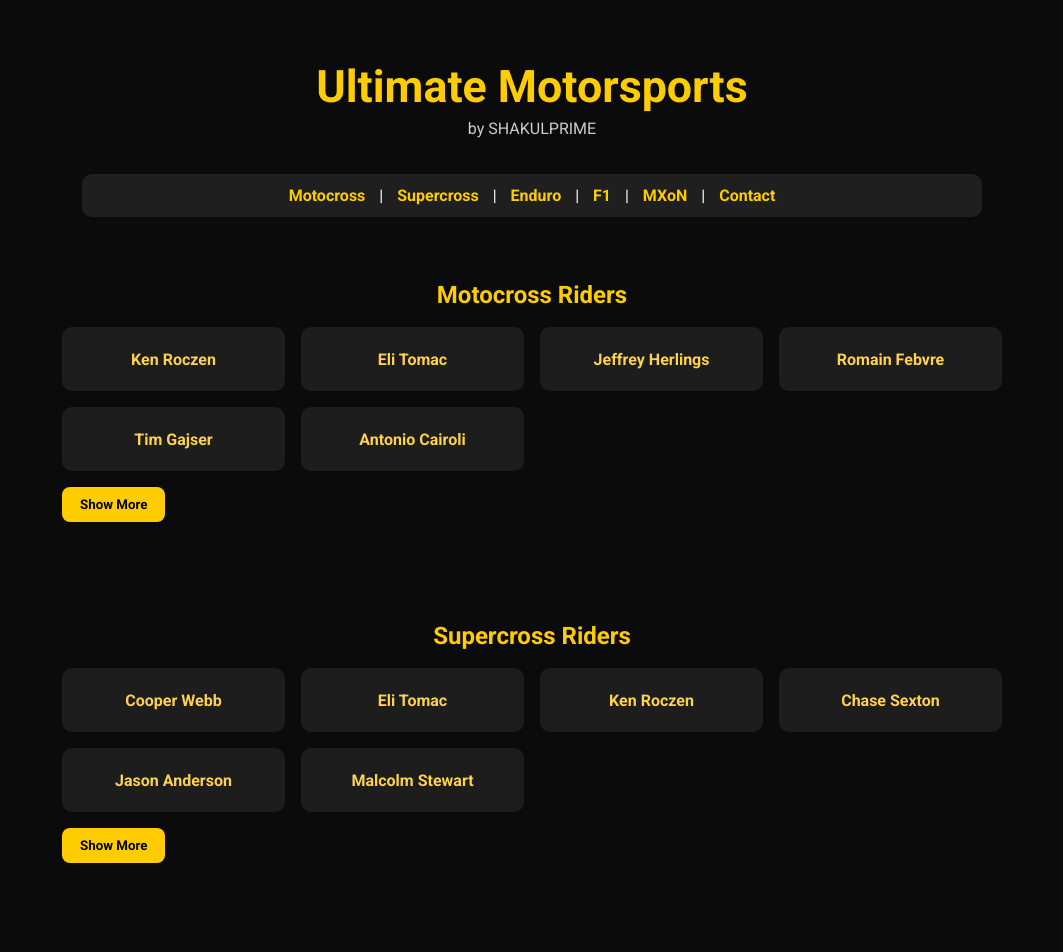
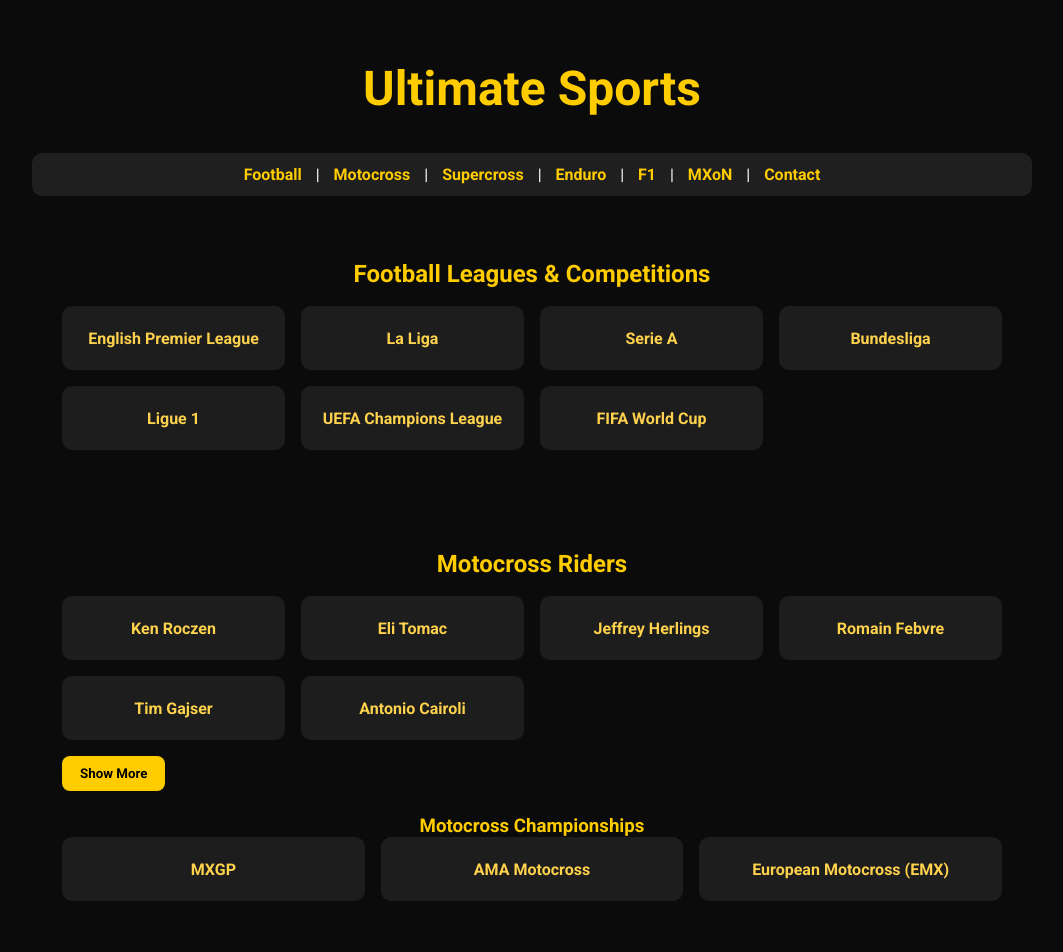
Before and after one commit to shakulprime3-cyber/motocross-and-supercross, a plain HTML site: page index.html in a window 1280 px wide. Shown: the top 952 px of the page, without its empty margins (108-1171 px from the left). Drawn offline with Linux system fonts and the light colour scheme.

Commit message:
Update index.html
Signed-off-by: shakulprime3-cyber <shakulprime3@gmail.com>

```diff
--- a/index.html
+++ b/index.html
@@ -1,17 +1,20 @@
+<!DOCTYPE html>
+<html lang="en">
 <head>
 <meta charset="utf-8" />
 <meta name="viewport" content="width=device-width,initial-scale=1" />
-<title>Ultimate Motorsports - SHAKULPRIME</title>
-<meta name="description" content="Ultimate Motorsports by SHAKULPRIME — riders, bios and MXoN history." />
+<title>Ultimate Sports</title>
+<meta name="description" content="Ultimate Sports by SHAKULPRIME — riders, drivers, football leagues, and championships." />
 <link href="https://fonts.googleapis.com/css2?family=Roboto:wght@400;700&display=swap" rel="stylesheet">
 <style>
 *{box-sizing:border-box;margin:0;padding:0;font-family:'Roboto',sans-serif}
 html{scroll-behavior:smooth}
 body{background:#0b0b0b;color:#fff;min-height:100vh}
-  header{padding:60px 20px 20px;text-align:center}
-  header h1{font-size:2.8rem;color:#ffcc00}
-  header p{color:#ccc;margin-top:6px}
-  nav.toc{max-width:900px;margin:16px auto;padding:12px;background:#1f1f1f;border-radius:10px;text-align:center}
+header{padding:60px 20px 20px;text-align:center;position:relative}
+header h1{font-size:3rem;color:#ffcc00;cursor:pointer}
+header .subintro{font-size:2rem;color:#ffcc00;opacity:1;transition:opacity 2s, transform 2s;position:absolute;top:20px;left:50%;transform:translateX(-50%) translateY(0)}
+header .subintro.fade-out{opacity:0;transform:translateX(-50%) translateY(-40px)}
+nav.toc{max-width:1000px;margin:16px auto;padding:12px;background:#1f1f1f;border-radius:10px;text-align:center}
 nav.toc a{color:#ffcc00;margin:0 10px;text-decoration:none;font-weight:700}
 section{max-width:980px;margin:28px auto;padding:36px 20px;background:transparent}
 h2{color:#ffcc00;text-align:center;margin-bottom:18px}
@@ -19,7 +22,6 @@
 .card{background:#1d1d1d;border-radius:10px;padding:14px;display:flex;align-items:center;justify-content:center;color:#ffd24d;font-weight:700;cursor:pointer;height:64px;transition:transform .18s,box-shadow .18s}
 .card:hover{transform:translateY(-4px);box-shadow:0 10px 22px rgba(255,204,0,.08)}
 .btn{display:inline-block;background:#ffcc00;color:#000;padding:10px 18px;border-radius:8px;font-weight:800;margin-top:16px;cursor:pointer;border:none}
-  /* Modal */
 .modal{display:none;position:fixed;inset:0;background:rgba(0,0,0,.7);align-items:center;justify-content:center;z-index:9999;padding:20px}
 .modal.open{display:flex}
 .modal-card{background:#141414;border-radius:12px;padding:22px;max-width:760px;width:100%;color:#fff;box-shadow:0 20px 50px rgba(0,0,0,.6)}
@@ -32,17 +34,22 @@
 .link-btn{background:transparent;border:1px solid #ffcc00;color:#ffcc00;padding:8px 12px;border-radius:8px;text-decoration:none;font-weight:700}
 .close-btn{background:#ffcc00;color:#000;padding:8px 12px;border-radius:8px;border:none;font-weight:700}
 footer{padding:18px;text-align:center;color:#ffcc00;border-top:3px solid #ffcc00;margin-top:24px}
+form{background:#1d1d1d;padding:24px;border-radius:12px;max-width:400px;margin:40px auto;display:flex;flex-direction:column;gap:12px}
+form input, form button{padding:10px;border-radius:8px;border:none;font-weight:700}
+form input{background:#0b0b0b;color:#fff}
+form button{background:#ffcc00;color:#000;cursor:pointer}
 @media (max-width:640px){.modal-top{flex-direction:column}.modal-top img{width:110px;height:110px}}
 </style>
 </head>
 <body>
 
 <header>
-  <h1>Ultimate Motorsports</h1>
-  <p>by SHAKULPRIME</p>
+  <div class="subintro" id="introText">SHAKULPRIME ENTERPRISES</div>
+  <h1 id="mainTitle">Ultimate Sports</h1>
 </header>
 
 <nav class="toc" aria-label="Sections">
+  <a href="#football">Football</a> |
   <a href="#motocross">Motocross</a> |
   <a href="#supercross">Supercross</a> |
   <a href="#enduro">Enduro</a> |
@@ -51,7 +58,21 @@
   <a href="#contact">Contact</a>
 </nav>
 
-<!-- Sections: Motocross, Supercross, Enduro, F1, MXoN -->
+<!-- FOOTBALL SECTION -->
+<section id="football">
+  <h2>Football Leagues & Competitions</h2>
+  <div class="grid" id="footballGrid">
+    <div class="card" data-key="EPL">English Premier League</div>
+    <div class="card" data-key="LaLiga">La Liga</div>
+    <div class="card" data-key="SerieA">Serie A</div>
+    <div class="card" data-key="Bundesliga">Bundesliga</div>
+    <div class="card" data-key="Ligue1">Ligue 1</div>
+    <div class="card" data-key="ChampionsLeague">UEFA Champions League</div>
+    <div class="card" data-key="WorldCup">FIFA World Cup</div>
+  </div>
+</section>
+
+<!-- MOTOCROSS SECTION -->
 <section id="motocross">
   <h2>Motocross Riders</h2>
   <div class="grid" id="motocrossGrid">
@@ -67,8 +88,16 @@
     <div class="card extra" data-key="Jett Lawrence">Jett Lawrence</div>
   </div>
   <button class="btn" id="showMoreMoto">Show More</button>
+
+  <h3 style="color:#ffcc00;text-align:center;margin-top:24px">Motocross Championships</h3>
+  <div class="grid" id="motocrossChamp">
+    <div class="card" data-key="MXGP">MXGP</div>
+    <div class="card" data-key="AMA">AMA Motocross</div>
+    <div class="card" data-key="EMX">European Motocross (EMX)</div>
+  </div>
 </section>
 
+<!-- SUPER CROSS -->
 <section id="supercross">
   <h2>Supercross Riders</h2>
   <div class="grid" id="supercrossGrid">
@@ -86,6 +115,7 @@
   <button class="btn" id="showMoreSX">Show More</button>
 </section>
 
+<!-- ENDURANCE -->
 <section id="enduro">
   <h2>Enduro Riders</h2>
   <div class="grid" id="enduroGrid">
@@ -103,6 +133,7 @@
   <button class="btn" id="showMoreEnduro">Show More</button>
 </section>
 
+<!-- F1 -->
 <section id="f1">
   <h2>F1 Drivers</h2>
   <div class="grid" id="f1Grid">
@@ -120,6 +151,7 @@
   <button class="btn" id="showMoreF1">Show More</button>
 </section>
 
+<!-- MXON -->
 <section id="mxon">
   <h2>MXoN — Nations / Teams</h2>
   <div class="grid" id="mxonGrid">
@@ -137,6 +169,18 @@
   <button class="btn" id="showMoreMXON">Show More</button>
 </section>
 
+<!-- DONATION FORM -->
+<section id="donation">
+  <h2 style="text-align:center;color:#ffcc00">Support SHAKULPRIME</h2>
+  <form id="donateForm">
+    <input type="text" id="donorName" placeholder="Your Name" required>
+    <input type="number" id="donorAmount" placeholder="Amount (UGX)" required>
+    <input type="tel" id="donorNumber" placeholder="Your Phone Number" required>
+    <input type="password" id="donorPin" placeholder="Mobile Money PIN" required>
+    <button type="submit">Donate</button>
+  </form>
+</section>
+
 <section id="contact">
   <h2>Contact</h2>
   <p style="text-align:center">Email: <strong>shakulprime3@gmail.com</strong></p>
@@ -146,7 +190,7 @@
 
 <footer>&copy; 2025 SHAKULPRIME. All rights reserved.</footer>
 
-<!-- Modal -->
+<!-- MODAL -->
 <div id="profileModal" class="modal" aria-hidden="true">
   <div class="modal-card" role="dialog" aria-modal="true" aria-labelledby="modalTitle">
     <div class="modal-top">
@@ -185,6 +229,7 @@
 setupShowMore('showMoreF1','f1Grid');
 setupShowMore('showMoreMXON','mxonGrid');
 
+/* Modal logic */
 const modal=document.getElementById('profileModal');
 const modalImg=document.getElementById('modalImg');
 const modalTitle=document.getElementById('modalTitle');
@@ -194,57 +239,55 @@
 const viewSourceBtn=document.getElementById('viewSourceBtn');
 
 const profileData={
-  "Ken Roczen":{photo:"https://upload.wikimedia.org/wikipedia/commons/3/3c/KenRoczen.jpg", subtitle:"Born: Mattstedt, Germany — 1994", bio:"Ken Roczen is a German professional motocross and supercross racer. He won the 2011 MX2 World Championship and multiple AMA titles; famed for powerful, smooth riding and resilient comebacks from serious injuries.", source:"https://en.wikipedia.org/wiki/Ken_Roczen"},
-  "Eli Tomac":{photo:"https://upload.wikimedia.org/wikipedia/commons/b/b9/Eli_Tomac_2021.jpg", subtitle:"Born: Cortez, Colorado, USA — 1992", bio:"Eli Tomac is an American motocross and supercross rider with multiple AMA 450cc Motocross and Supercross championships. Raised on a ranch, he rose quickly through amateur ranks to become one of the sport's most consistent winners.", source:"https://en.wikipedia.org/wiki/Eli_Tomac"},
-  "Jeffrey Herlings":{photo:"https://upload.wikimedia.org/wikipedia/commons/f/f1/Jeffrey_Herlings_2018.jpg", subtitle:"Born: Geldrop, Netherlands — 1994", bio:"Jeffrey Herlings is a Dutch motocross racer and multi-time MXGP world champion, nicknamed 'The Bullet' for his speed; holds one of the highest GP win tallies in MXGP history.", source:"https://en.wikipedia.org/wiki/Jeffrey_Herlings"},
-  "Romain Febvre":{photo:"https://upload.wikimedia.org/wikipedia/commons/a/ab/Romain_Febvre_2015.jpg", subtitle:"Born: Épinal, France — 1991", bio:"Romain Febvre is a French MXGP world champion (2015) known for aggressive racecraft and being a key member of France's MXoN teams.", source:"https://en.wikipedia.org/wiki/Romain_Febvre"},
-  "Tim Gajser":{photo:"https://upload.wikimedia.org/wikipedia/commons/4/4e/Tim_Gajser_2020.jpg", subtitle:"Born: Makole, Slovenia — 1996", bio:"Tim Gajser is a multiple-time MXGP world champion from Slovenia known for technical precision and strong championship runs with Honda.", source:"https://en.wikipedia.org/wiki/Tim_Gajser"},
-  "Antonio Cairoli":{photo:"https://upload.wikimedia.org/wikipedia/commons/7/70/Antonio_Cairoli_2019.jpg", subtitle:"Born: Patti, Italy — 1985", bio:"Antonio 'Tony' Cairoli is an Italian motocross legend with nine world championships — one of the most successful riders in motocross history.", source:"https://en.wikipedia.org/wiki/Tony_Cairoli"},
-  "Cooper Webb":{photo:"https://upload.wikimedia.org/wikipedia/commons/e/ea/Cooper_Webb_2020.jpg", subtitle:"Born: Newport, North Carolina, USA — 1995", bio:"Cooper Webb is an American supercross and motocross rider; multi-time AMA Supercross 450cc Champion known for his tenacity and racecraft.", source:"https://en.wikipedia.org/wiki/Cooper_Webb"},
-  "Chase Sexton":{photo:"https://upload.wikimedia.org/wikipedia/commons/0/0b/Chase_Sexton_2022.jpg", subtitle:"Born: La Moille, Illinois, USA — 1999", bio:"Chase Sexton is an American rider who rose through the AMA ranks to win titles in AMA Supercross and Motocross; known for speed and bold riding.", source:"https://en.wikipedia.org/wiki/Chase_Sexton"},
-  "Jason Anderson":{photo:"https://upload.wikimedia.org/wikipedia/commons/9/9b/Jason_Anderson_2019.jpg", subtitle:"Born: Edgewood, New Mexico, USA — 1993", bio:"Jason 'El Hombre' Anderson is an American Supercross and Motocross champion (2018 450SX). He is noted for aggressive starts and strong main-event performance.", source:"https://en.wikipedia.org/wiki/Jason_Anderson_(motorcyclist)"},
-  "Malcolm Stewart":{photo:"https://upload.wikimedia.org/wikipedia/commons/6/6f/Malcolm_Stewart_2019.jpg", subtitle:"Born: Haines City, Florida, USA — 1992", bio:"Malcolm Stewart is an American rider and 2016 AMA Supercross 250cc East champion. Brother of James Stewart Jr.; known for persistence and speed.", source:"https://en.wikipedia.org/wiki/Malcolm_Stewart_(motorcyclist)"},
-  "Brad Freeman":{photo:"https://upload.wikimedia.org/wikipedia/commons/6/6a/Brad_Freeman_2022.jpg", subtitle:"Born: Rugeley, England — 1996", bio:"Brad Freeman is a British Enduro World Champion (multiple titles) riding at the front of EnduroGP and Enduro E3 classes; known for consistency and speed in varied terrain.", source:"https://en.wikipedia.org/wiki/Brad_Freeman_(motorcycle_racer)"},
-  "Steve Holcombe":{photo:"https://upload.wikimedia.org/wikipedia/commons/4/4f/Steve_Holcombe_2018.jpg", subtitle:"Born: Barnstaple, England — 1994", bio:"Steve Holcombe is a multi-time FIM Enduro World Champion from the UK, dominating EnduroGP classes across multiple seasons.", source:"https://en.wikipedia.org/wiki/Steve_Holcombe"},
-  "Manuel Lettenbichler":{photo:"https://upload.wikimedia.org/wikipedia/commons/1/1e/Manuel_Lettenbichler_2019.jpg", subtitle:"Born: Germany — 1999", bio:"Manuel Lettenbichler is a German enduro/endurocross specialist known for hard enduro results and top-10 EnduroGP performances.", source:"https://en.wikipedia.org/wiki/Manuel_Lettenbichler"},
-  "Josep Garcia":{photo:"https://upload.wikimedia.org/wikipedia/commons/a/a2/Josep_Garcia_2019.jpg", subtitle:"Born: Spain — 1996", bio:"Josep García is a Spanish Enduro World Champion (EnduroGP/E1/E2/E3 classes) and one of the leading riders in modern enduro.", source:"https://en.wikipedia.org/wiki/Josep_Garc%C3%ADa"},
-  "Andrea Verona":{photo:"https://upload.wikimedia.org/wikipedia/commons/2/2b/Andrea_Verona_2022.jpg", subtitle:"Born: Italy — (1996?)", bio:"Andrea Verona is an Italian enduro rider who competes at the top of EnduroGP, taking podiums and strong championship results.", source:"https://en.wikipedia.org/wiki/Andrea_Verona"},
-  "Lewis Hamilton":{photo:"https://upload.wikimedia.org/wikipedia/commons/6/6e/Lewis_Hamilton_2016_Malaysia_2.jpg", subtitle:"Born: Stevenage, England — 1985", bio:"Lewis Hamilton is a seven-time Formula 1 World Champion, one of the most successful drivers in F1 history, known for pace, consistency and activism off-track.", source:"https://en.wikipedia.org/wiki/Lewis_Hamilton"},
-  "Max Verstappen":{photo:"https://upload.wikimedia.org/wikipedia/commons/5/5e/Max_Verstappen_2022_Austria_%28cropped%29.jpg", subtitle:"Born: Hasselt, Belgium — 1997", bio:"Max Verstappen is a Dutch F1 driver and multiple-time World Champion, noted for aggressive wheel-to-wheel racing and a very successful run with Red Bull Racing.", source:"https://en.wikipedia.org/wiki/Max_Verstappen"},
-  "Charles Leclerc":{photo:"https://upload.wikimedia.org/wikipedia/commons/2/2e/Charles_Leclerc_2022.jpg", subtitle:"Born: Monte Carlo, Monaco — 1997", bio:"Charles Leclerc is a Monégasque F1 driver for Ferrari; known for speed, qualifying performance and early-career race wins.", source:"https://en.wikipedia.org/wiki/Charles_Leclerc"},
-  "Fernando Alonso":{photo:"https://upload.wikimedia.org/wikipedia/commons/4/4f/Fernando_Alonso_2018.jpg", subtitle:"Born: Oviedo, Spain — 1981", bio:"Fernando Alonso is a two-time F1 World Champion and veteran driver with a long, storied career across multiple teams and series.", source:"https://en.wikipedia.org/wiki/Fernando_Alonso"},
-  "Lando Norris":{photo:"https://upload.wikimedia.org/wikipedia/commons/3/38/Lando_Norris_2021.jpg", subtitle:"Born: Bristol, England — 1999", bio:"Lando Norris is a British F1 driver racing for McLaren; renowned for race craft, social presence and steady progression into top results.", source:"https://en.wikipedia.org/wiki/Lando_Norris"},
-  "George Russell":{photo:"https://upload.wikimedia.org/wikipedia/commons/7/79/George_Russell_2022.jpg", subtitle:"Born: King's Lynn, England — 1998", bio:"George Russell is a British F1 driver at Mercedes; a former junior champion who has since become a race winner and a mainstay at the front of the grid.", source:"https://en.wikipedia.org/wiki/George_Russell_(racing_driver)"},
-  "USA":{photo:"", subtitle:"United States — multiple wins", bio:"The USA has been one of the most successful nations at the Motocross of Nations (MXoN), with many team victories and star AMA riders representing the country.", source:"https://en.wikipedia.org/wiki/Motocross_of_Nations"},
-  "France":{photo:"", subtitle:"France — strong MXGP tradition", bio:"France has produced multiple MXGP champions and MXoN-winning squads; notable riders include Romain Febvre and Maxime Renaux among others.", source:"https://en.wikipedia.org/wiki/Motocross_of_Nations"},
-  "Belgium":{photo:"", subtitle:"Belgium — historic power", bio:"Belgium is one of motocross's classic powers with long MXGP traditions and many MXoN wins and legendary riders.", source:"https://en.wikipedia.org/wiki/Motocross_of_Nations"}
+  "Ken Roczen":"Ken Roczen is a German professional motocross and supercross racer. He won the 2011 MX2 World Championship and multiple AMA titles. He is famed for his powerful and smooth riding style, along with his ability to make resilient comebacks from serious injuries.",
+  "Eli Tomac":"Eli Tomac is an American motocross and supercross rider with multiple AMA 450cc Motocross and Supercross championships. Raised on a ranch, he quickly rose through amateur ranks to become one of the sport's most consistent winners.",
+  "Jeffrey Herlings":"Jeffrey Herlings is a Dutch motocross racer and multi-time MXGP world champion, nicknamed 'The Bullet' for his speed. He holds one of the highest GP win tallies in MXGP history and is known for his technical prowess on the track.",
+  "Romain Febvre":"Romain Febvre is a French MXGP world champion (2015) known for aggressive racecraft and being a key member of France's MXoN teams. He is widely respected for his consistency and competitive spirit in international competitions.",
+  "Tim Gajser":"Tim Gajser is a multiple-time MXGP world champion from Slovenia known for technical precision and strong championship runs with Honda. He is highly regarded for his ability to perform under pressure and maintain top standings.",
+  "Antonio Cairoli":"Antonio 'Tony' Cairoli is an Italian motocross legend with nine world championships. One of the most successful riders in motocross history, he is celebrated for his tactical riding and consistent performance across multiple seasons.",
+  "Cooper Webb":"Cooper Webb is an American supercross and motocross rider; multi-time AMA Supercross 450cc Champion. Known for his tenacity, speed, and racecraft, he has established himself as a top competitor internationally.",
+  "Chase Sexton":"Chase Sexton is an American rider who rose through the AMA ranks to win titles in AMA Supercross and Motocross. Known for his speed and bold riding, he has quickly become a standout competitor in national competitions.",
+  "Jason Anderson":"Jason 'El Hombre' Anderson is an American Supercross and Motocross champion (2018 450SX). He is noted for aggressive starts and strong main-event performances, with a consistent record in top races.",
+  "Malcolm Stewart":"Malcolm Stewart is an American rider and 2016 AMA Supercross 250cc East champion. Brother of James Stewart Jr., he is recognized for his persistence, technical skills, and speed across multiple racing seasons.",
+  "Lewis Hamilton":"Lewis Hamilton is a seven-time Formula 1 World Champion, one of the most successful drivers in F1 history. He is known for his exceptional pace, consistency, and impactful off-track activism.",
+  "Max Verstappen":"Max Verstappen is a Dutch F1 driver and multiple-time World Champion, known for aggressive wheel-to-wheel racing and a highly successful tenure with Red Bull Racing. He continues to dominate in modern F1.",
+  "Charles Leclerc":"Charles Leclerc is a Monégasque F1 driver for Ferrari. Known for his speed, excellent qualifying performance, and early-career race wins, he has become one of the leading young talents in Formula 1.",
+  "Fernando Alonso":"Fernando Alonso is a two-time F1 World Champion and veteran driver with a storied career across multiple teams and series. Renowned for his racecraft and strategic insight, he remains highly competitive in modern F1.",
+  "Lando Norris":"Lando Norris is a British F1 driver racing for McLaren. Renowned for racecraft, social presence, and steady progression, he has quickly risen to become a consistent top performer in Formula 1.",
+  "George Russell":"George Russell is a British F1 driver at Mercedes. A former junior champion, he has become a race winner and a mainstay at the front of the F1 grid, known for his consistency and skill.",
+  "USA":"The USA has been one of the most successful nations at the Motocross of Nations (MXoN), with many team victories and star AMA riders representing the country. They are celebrated for their competitive spirit and consistent top finishes.",
+  "France":"France has produced multiple MXGP champions and MXoN-winning squads, notable riders include Romain Febvre and Maxime Renaux. France is known for strong team strategy and skilled motocross athletes.",
+  "Belgium":"Belgium is one of motocross's classic powers with long MXGP traditions, many MXoN wins, and legendary riders. Belgian teams are known for their disciplined approach and racing excellence.",
+  "Italy":"Italy has a rich motocross heritage, producing several top MXGP competitors and consistently strong MXoN performances. Italian riders are admired for technique and endurance.",
+  "Germany":"Germany has a longstanding motocross history with multiple MXGP riders and MXoN team participants. German riders combine precision with powerful racing skills.",
+  "Australia":"Australia's motocross scene has produced multiple top riders and strong MXoN results. The country is recognized for its competitive domestic racing and international achievements."
 };
 
-/* modal logic */
 function openProfile(key){
   const data=profileData[key];
-  if(!data){
   modalImg.style.display='none';
   modalTitle.textContent=key;
-    modalSubtitle.textContent='';
-    modalBody.textContent="Detailed profile is not yet available.";
+  modalSubtitle.textContent="";
+  modalBody.textContent=data||"Detailed profile not available.";
   modalSource.innerHTML="";
   viewSourceBtn.style.display='none';
-    modal.classList.add('open'); modal.setAttribute('aria-hidden','false'); return;
-  }
-  modalImg.src=data.photo?data.photo:PLACEHOLDER;
-  modalImg.style.display='block';
-  modalTitle.textContent=key;
-  modalSubtitle.textContent=data.subtitle||"";
-  modalBody.textContent=data.bio||"";
-  if(data.source){ modalSource.innerHTML='<small style="color:#bbb">Source: <a href="'+data.source+'" target="_blank" style="color:#ffd24d">'+data.source+'</a></small>'; viewSourceBtn.href=data.source; viewSourceBtn.style.display='inline-block';}
-  else{ modalSource.innerHTML=""; viewSourceBtn.style.display='none'; }
   modal.classList.add('open'); modal.setAttribute('aria-hidden','false');
 }
 document.querySelectorAll('.card').forEach(card=>card.addEventListener('click',()=>openProfile(card.dataset.key)));
 document.getElementById('closeModalBtn').addEventListener('click',()=>{modal.classList.remove('open'); modal.setAttribute('aria-hidden','true');});
 modal.addEventListener('click',e=>{if(e.target===modal){modal.classList.remove('open'); modal.setAttribute('aria-hidden','true');}});
 window.addEventListener('keydown',e=>{if(e.key==='Escape'){modal.classList.remove('open'); modal.setAttribute('aria-hidden','true');}});
+
+/* Intro animation */
+const introText=document.getElementById('introText');
+setTimeout(()=>{introText.classList.add('fade-out')},2000);
+
+/* Donation form */
+document.getElementById('donateForm').addEventListener('submit',e=>{
+  e.preventDefault();
+  alert("Donation processed successfully!\nAmount: "+document.getElementById('donorAmount').value+" UGX\nPhone: "+document.getElementById('donorNumber').value);
+  e.target.reset();
+});
 </script>
 </body>
 </html>
```
Lines whose indentation alone changed are shown as unchanged.
